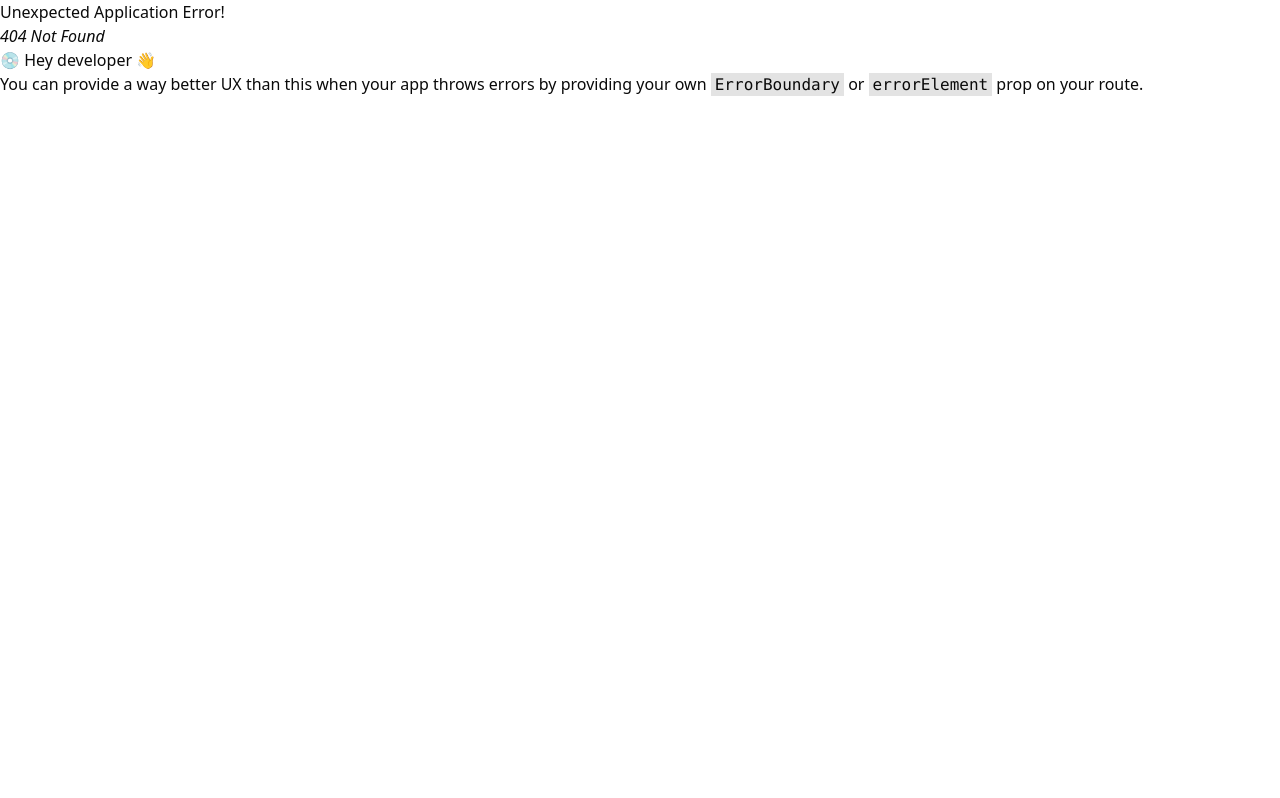
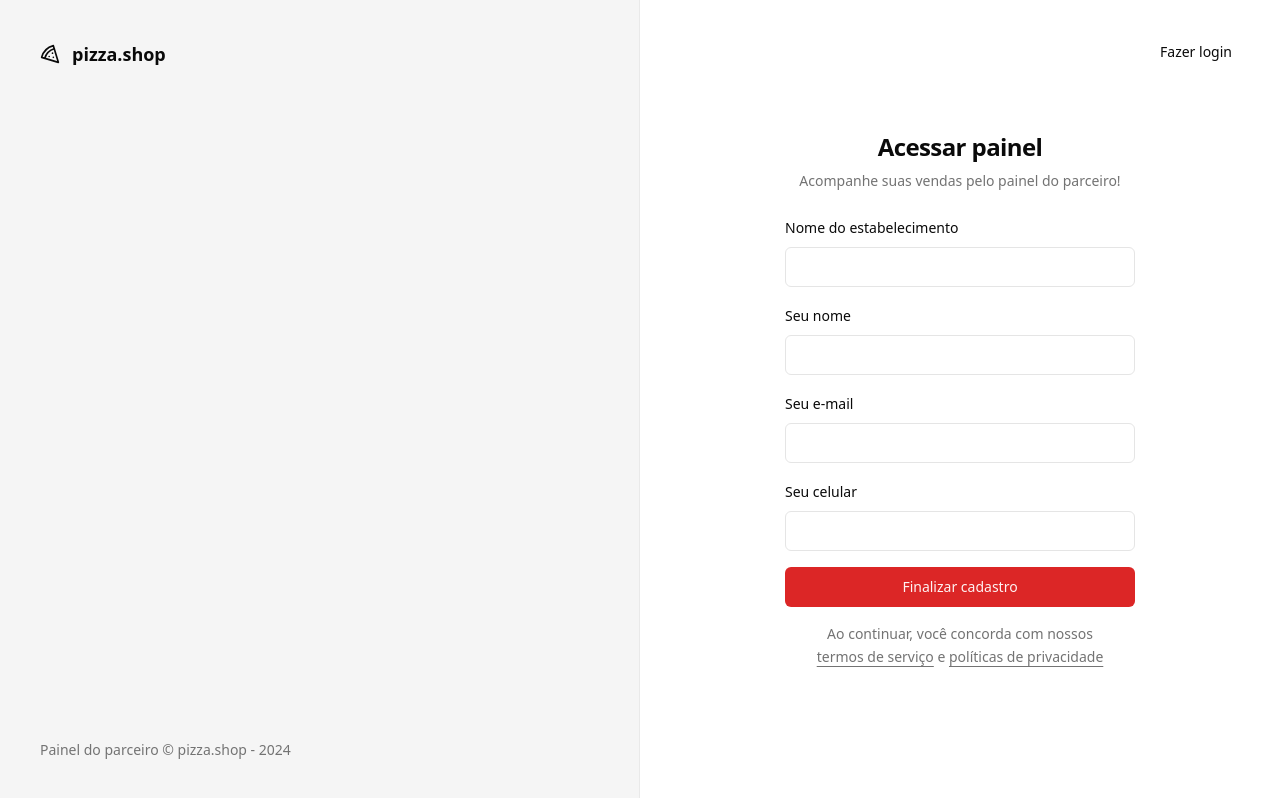
Before and after one commit to ViniciusSouzaDosReis/pizza-shop, a React (Vite) app: page /sign-up in a window 1280 px wide. Before the commit this address had no page. Built offline with nearby package versions, Linux system fonts and the light colour scheme.

Commit message:
Páginas e componentes (UI) - Página: Cadastro de restaurante

```diff
--- a/src/pages/_layout/auth.tsx
+++ b/src/pages/_layout/auth.tsx
@@ -14,7 +14,7 @@
         </footer>
       </div>
 
-      <div className="flex flex-col items-center justify-center">
+      <div className="relative flex flex-col items-center justify-center">
         <Outlet />
       </div>
     </div>
--- a/src/pages/auth/sign-in.tsx
+++ b/src/pages/auth/sign-in.tsx
@@ -1,5 +1,6 @@
 import { Helmet } from 'react-helmet-async'
 import { useForm } from 'react-hook-form'
+import { Link } from 'react-router-dom'
 import { toast } from 'sonner'
 import { z } from 'zod'
 
@@ -38,6 +39,10 @@
     <>
       <Helmet title="Login" />
       <div className="p-8">
+        <Button variant="ghost" asChild className="absolute right-8 top-8">
+          <Link to="/sign-up">Novo estabelecimento</Link>
+        </Button>
+
         <div className="flex w-[350px] flex-col justify-center gap-6">
           <div className="flex flex-col gap-2 text-center">
             <h1 className="text-2xl font-semibold tracking-tight">
--- /dev/null
+++ b/src/pages/auth/sign-up.tsx
@@ -0,0 +1,112 @@
+import { Helmet } from 'react-helmet-async'
+import { useForm } from 'react-hook-form'
+import { Link, useNavigate } from 'react-router-dom'
+import { toast } from 'sonner'
+import { z } from 'zod'
+
+import { Button } from '@/components/ui/button'
+import { Input } from '@/components/ui/input'
+import { Label } from '@/components/ui/label'
+
+const signUpForm = z.object({
+  restaurantName: z.string(),
+  menagerName: z.string(),
+  phone: z.string(),
+  email: z.string().email(),
+})
+
+type SignUpForm = z.infer<typeof signUpForm>
+
+export function SignUp() {
+  const navigate = useNavigate()
+
+  const {
+    register,
+    handleSubmit,
+    formState: { isSubmitting },
+  } = useForm<SignUpForm>()
+
+  async function handleSignUp(data: SignUpForm) {
+    try {
+      console.log(data)
+
+      await new Promise((resolve) => setTimeout(resolve, 2000))
+
+      toast.success('Restaurante cadastrado com sucesso!', {
+        action: {
+          label: 'Login',
+          onClick: () => navigate('/sign-in'),
+        },
+      })
+    } catch {
+      toast.error('Erro ao cadastrar restaurante.')
+    }
+  }
+
+  return (
+    <>
+      <Helmet title="Login" />
+      <div className="p-8">
+        <Button variant="ghost" asChild className="absolute right-8 top-8">
+          <Link to="/sign-in">Fazer login</Link>
+        </Button>
+
+        <div className="flex w-[350px] flex-col justify-center gap-6">
+          <div className="flex flex-col gap-2 text-center">
+            <h1 className="text-2xl font-semibold tracking-tight">
+              Acessar painel
+            </h1>
+            <p className="text-sm text-muted-foreground">
+              Acompanhe suas vendas pelo painel do parceiro!
+            </p>
+          </div>
+
+          <form className="space-y-4" onSubmit={handleSubmit(handleSignUp)}>
+            <div className="space-y-2">
+              <Label htmlFor="restaurantName">Nome do estabelecimento</Label>
+              <Input
+                id="restaurantName"
+                type="text"
+                {...register('restaurantName')}
+              />
+            </div>
+
+            <div className="space-y-2">
+              <Label htmlFor="menagerName">Seu nome</Label>
+              <Input
+                id="menagerName"
+                type="text"
+                {...register('menagerName')}
+              />
+            </div>
+
+            <div className="space-y-2">
+              <Label htmlFor="email">Seu e-mail</Label>
+              <Input id="email" type="email" {...register('email')} />
+            </div>
+
+            <div className="space-y-2">
+              <Label htmlFor="phone">Seu celular</Label>
+              <Input id="phone" type="tel" {...register('phone')} />
+            </div>
+
+            <Button className="w-full" type="submit" disabled={isSubmitting}>
+              Finalizar cadastro
+            </Button>
+
+            <p className="px-6 text-center text-sm leading-relaxed text-muted-foreground">
+              Ao continuar, você concorda com nossos <br />
+              <a href="" className="underline underline-offset-4">
+                termos de serviço
+              </a>{' '}
+              e{' '}
+              <a href="" className="underline underline-offset-4">
+                políticas de privacidade
+              </a>
+            </p>
+          </form>
+        </div>
+      </div>
+    </>
+  )
+}
```
Also changed, not shown: src/routes.tsx (+6 -2 lines).
